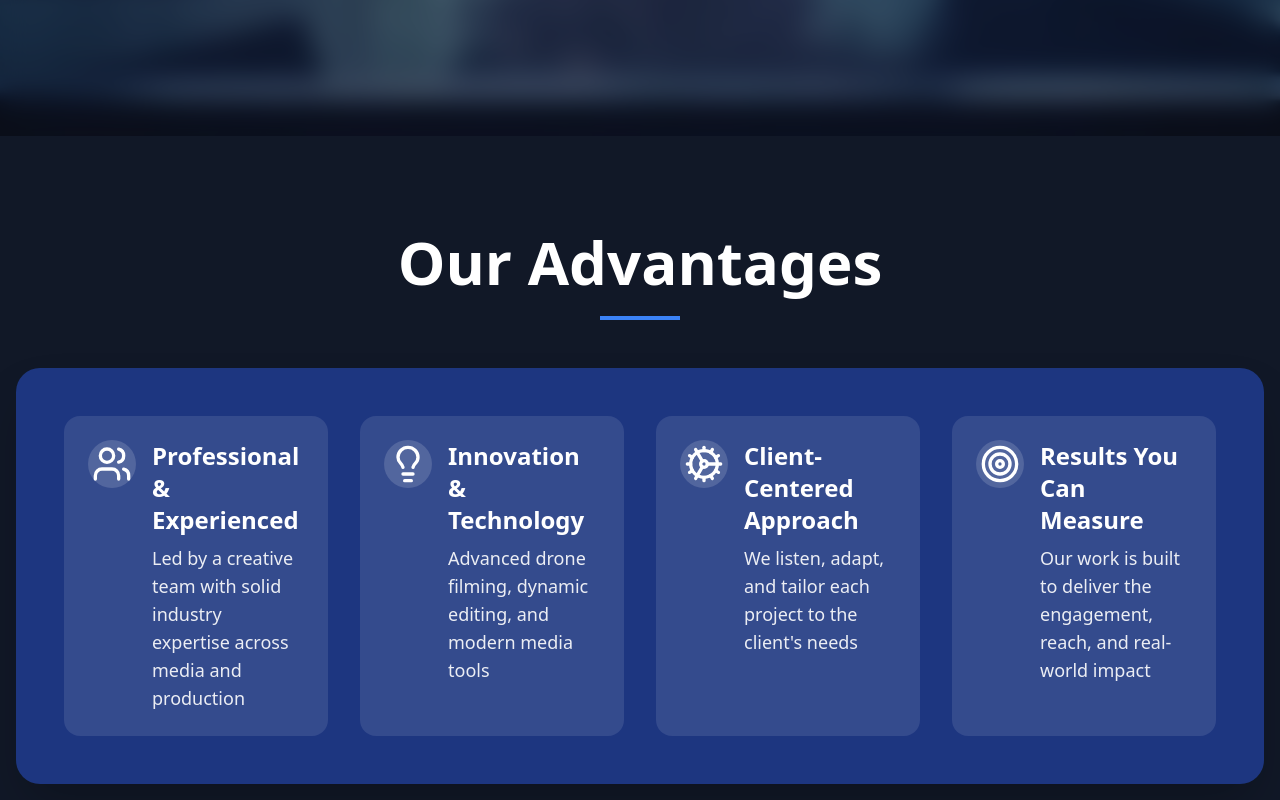
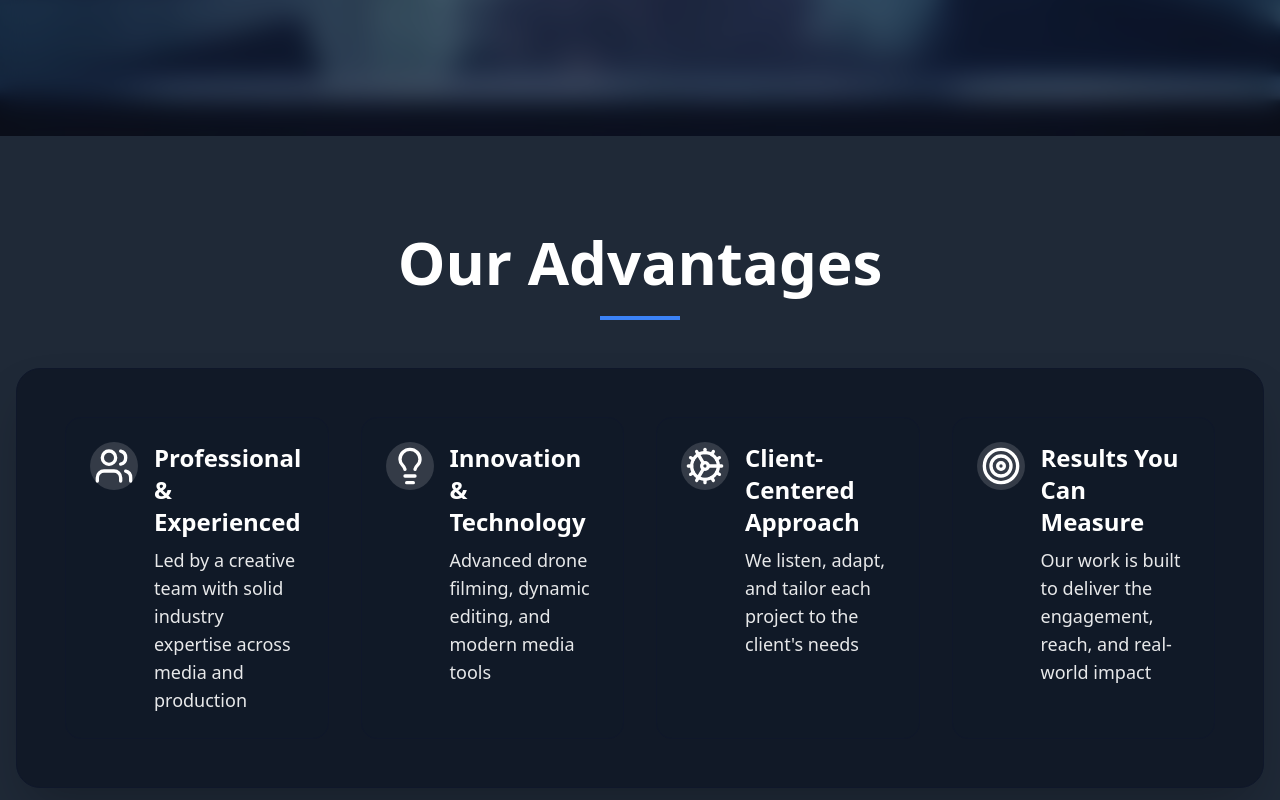
Before and after one commit to MinaRomanyBoles/fly-high, a React (Create React App) app: page / in a window 1280 px wide. Shown: the part 3300-4100 px from the top of the page. Built offline with nearby package versions, Linux system fonts and the light colour scheme.

Commit message:
final updates 8dec2025

```diff
--- a/src/App.js
+++ b/src/App.js
@@ -621,21 +621,38 @@ const FlyHighWebsite = () => {
         </section>
 
         {/* Our Advantages (additional) */}
-        <section id="our-advantages" className={`py-24 ${darkMode ? 'bg-gray-900' : 'bg-gray-50'}`}>
+        <section
+          id="our-advantages"
+          className={`py-24 ${darkMode ? 'bg-[#1f2937] text-white' : 'bg-[#f9fafb] text-[#368ce8]'}`}
+        >
           <div className="container mx-auto px-4">
             <TypewriterText
               text={t.ourAdvantages}
               className="block text-5xl md:text-6xl font-bold text-center mb-6"
             />
             <div className="w-20 h-1 bg-blue-500 mx-auto mb-12"></div>
-            <div className={`rounded-3xl ${darkMode ? 'bg-blue-900/90 text-white' : 'bg-blue-900 text-white'} shadow-2xl p-8 md:p-12`}>
+            <div
+              className={`rounded-3xl shadow-2xl p-8 md:p-12 border ${
+                darkMode
+                  ? 'bg-[#111927] text-white border-[#0f172a]'
+                  : 'bg-[#adadae] text-[#368ce8] border-[#9ca3af]'
+              }`}
+            >
               <div className="grid grid-cols-1 sm:grid-cols-2 lg:grid-cols-4 gap-8">
                 {advantagesExtra.map((item, idx) => (
                   <div
                     key={idx}
-                    className="flex items-start gap-4 rounded-2xl bg-white/10 p-6 hover:-translate-y-1 transition-transform"
+                    className={`flex items-start gap-4 rounded-2xl p-6 hover:-translate-y-1 transition-transform border ${
+                      darkMode
+                        ? 'bg-[#111927]/80 border-[#0f172a] text-white'
+                        : 'bg-[#f9fafb]/70 border-[#9ca3af] text-[#368ce8]'
+                    }`}
                   >
-                    <div className="flex-shrink-0 w-12 h-12 rounded-full bg-white/15 flex items-center justify-center text-white">
+                    <div
+                      className={`flex-shrink-0 w-12 h-12 rounded-full flex items-center justify-center ${
+                        darkMode ? 'bg-white/15 text-white' : 'bg-white/70 text-[#368ce8]'
+                      }`}
+                    >
                       {item.icon}
                     </div>
                     <div>
```
